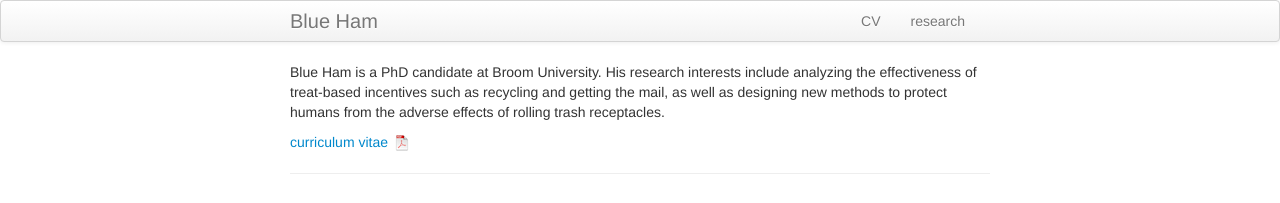
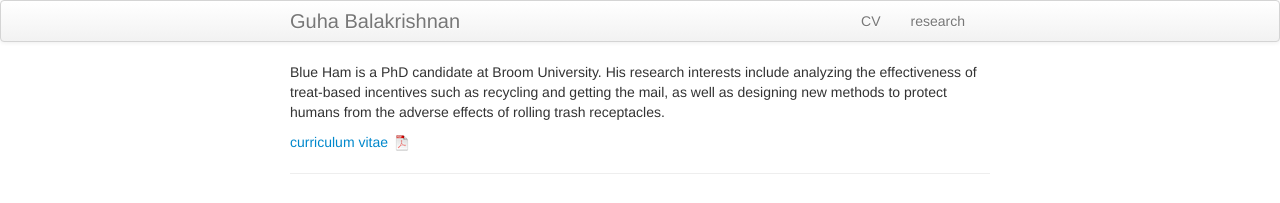
Before and after one commit to balakg/balakg.github.io, a Jekyll site: the page built from index.md, in a window 1280 px wide. Shown: the top 203 px of the page. Built offline with Jekyll 4.4.1, drawn with Linux system fonts in a browser that asks for light colours.

Commit message:
first edits

```diff
--- a/_config.yml
+++ b/_config.yml
@@ -8,14 +8,13 @@ highlighter: rouge
 # Themes are encouraged to use these universal variables
 # so be sure to set them if your theme uses them.
 #
-title : Blue Ham
+title : Guha Balakrishnan
 author :
-  name : Marisa Carlos
-  email : mbc96@cornell.edu
-  github : mbcarlos
-  twitter : MarisaBriCarlos
+  name : Guha Balakrishnan
+  email : balakg@mit.edu
+  github : balakg
 
-production_url : http://marisabriana.github.io
+production_url : http://balakg.github.io
 
 # Tell Github to use the kramdown markdown interpreter
 # (see https://help.github.com/articles/migrating-your-pages-site-from-maruku)
--- a/index.md
+++ b/index.md
@@ -1,6 +1,6 @@
 ---
 layout: frontpage
-title: Blue Ham
+title: Guha Balakrishnan
 description: Blue Ham is a PhD candidate at Broom University.
 keywords: Blue, Ham, treats, recycling, mail, being a good boy
 ---
```
